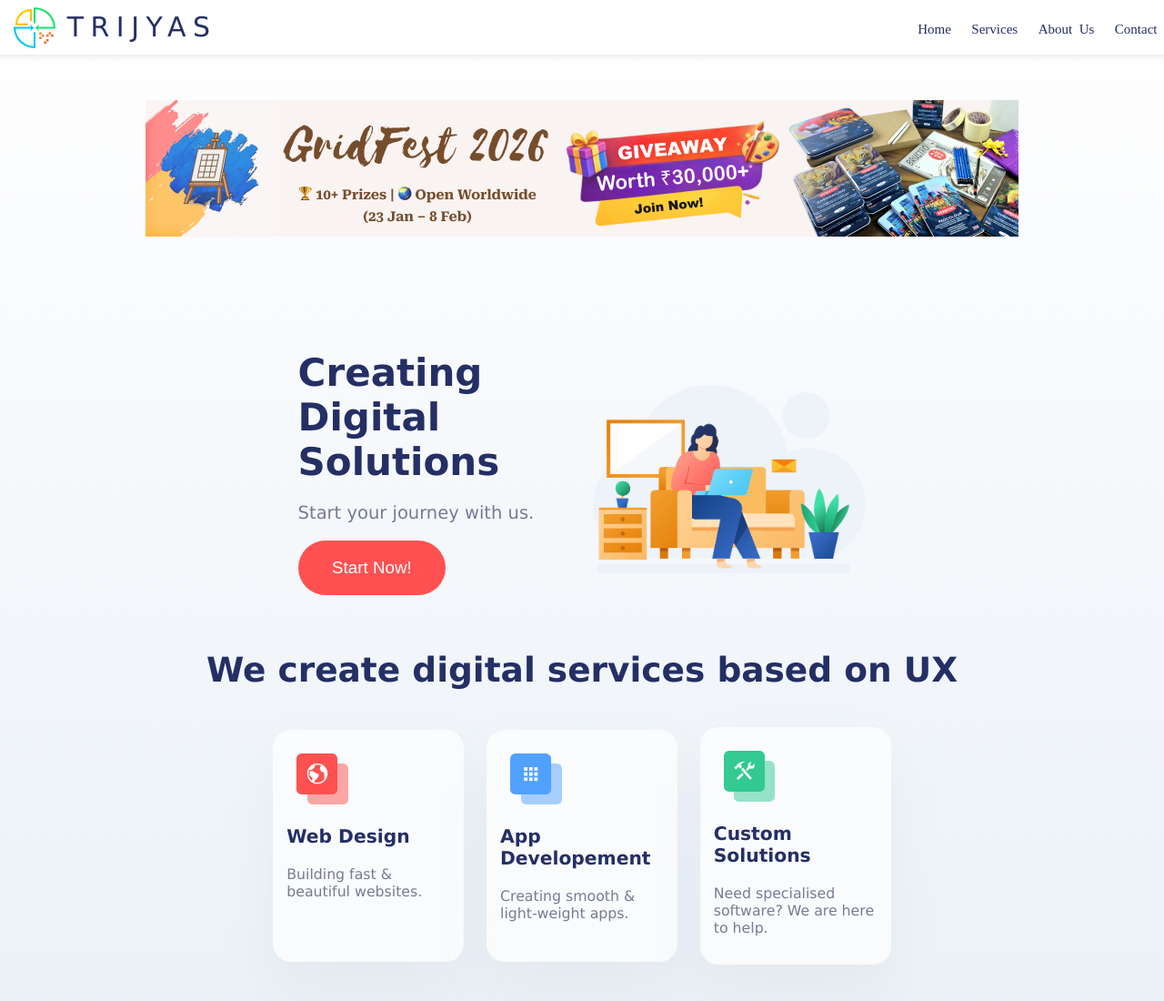
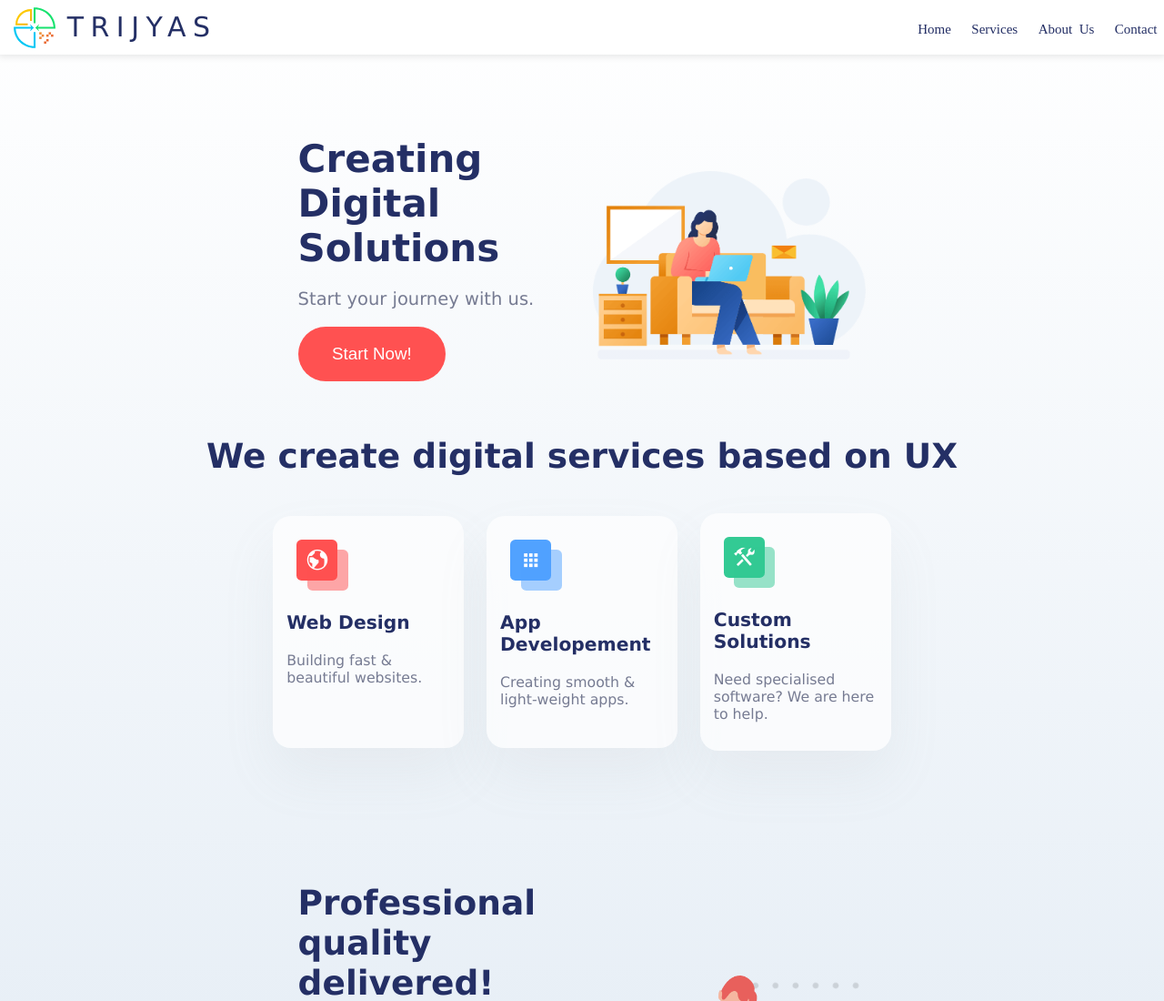
Before and after one commit to trijyas/trijyas.github.io, a plain HTML site: page index.html in a window 1280 px wide. Shown: the top 1100 px of the page at 91% size. Drawn offline with Linux system fonts and the light colour scheme; a script that the page names is missing; files whose address does not match are found by name.

Commit message:
Update index.html

```diff
--- a/index.html
+++ b/index.html
@@ -60,7 +60,7 @@ cookieconsent.run({"notice_banner_type":"simple","consent_type":"express","palet
 
     <div id="home" class="container active">
 
-        <a href="gridfest2026/" ><img src="files/img/GridFest2026_Banner.png" style="position: relative; display: block; margin: 50px auto; max-width: 960px;" width="100%" alt="Grid Fest 2026, Giveaway worth"></a>
+        <!--<a href="gridfest2026/" ><img src="files/img/GridFest2026_Banner.png" style="position: relative; display: block; margin: 50px auto; max-width: 960px;" width="100%" alt="Grid Fest 2026, Giveaway worth"></a>-->
 
         <section id="home-1" class="imageSection">
             <div id="home-intro" class="imageIntro">
```
